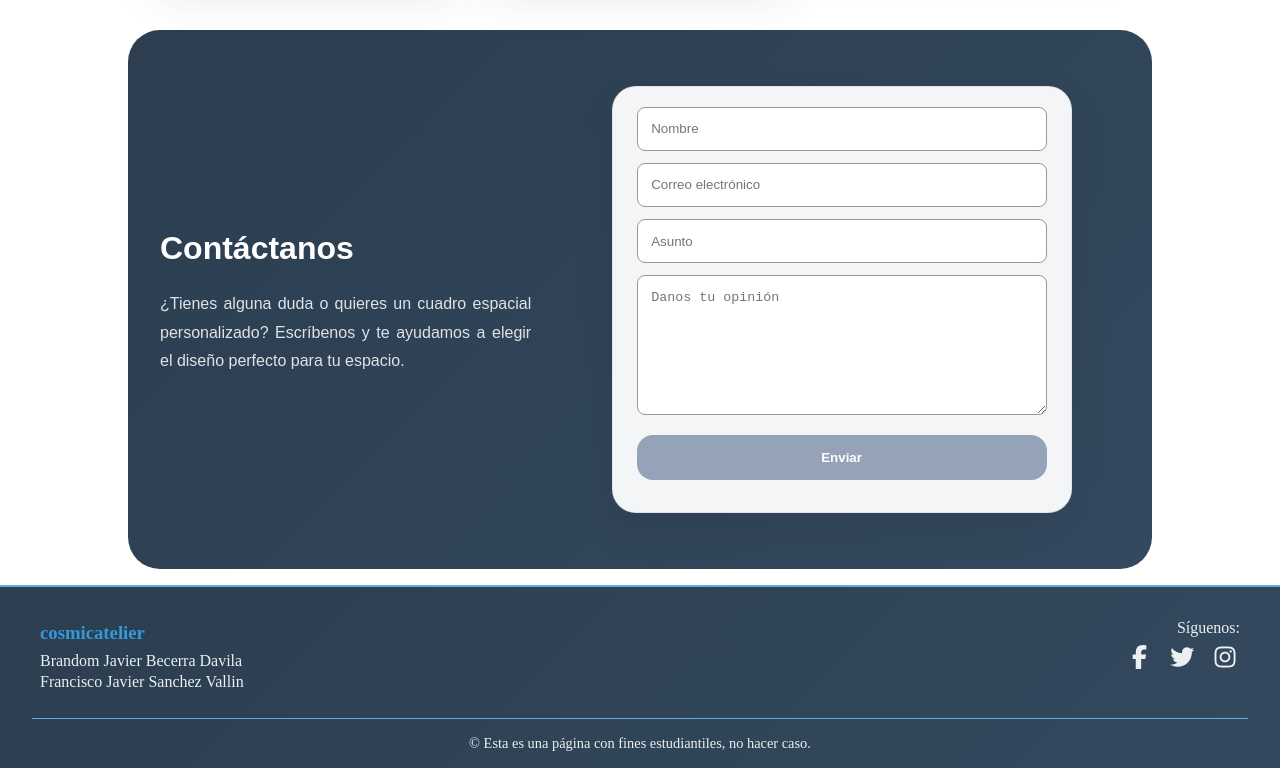
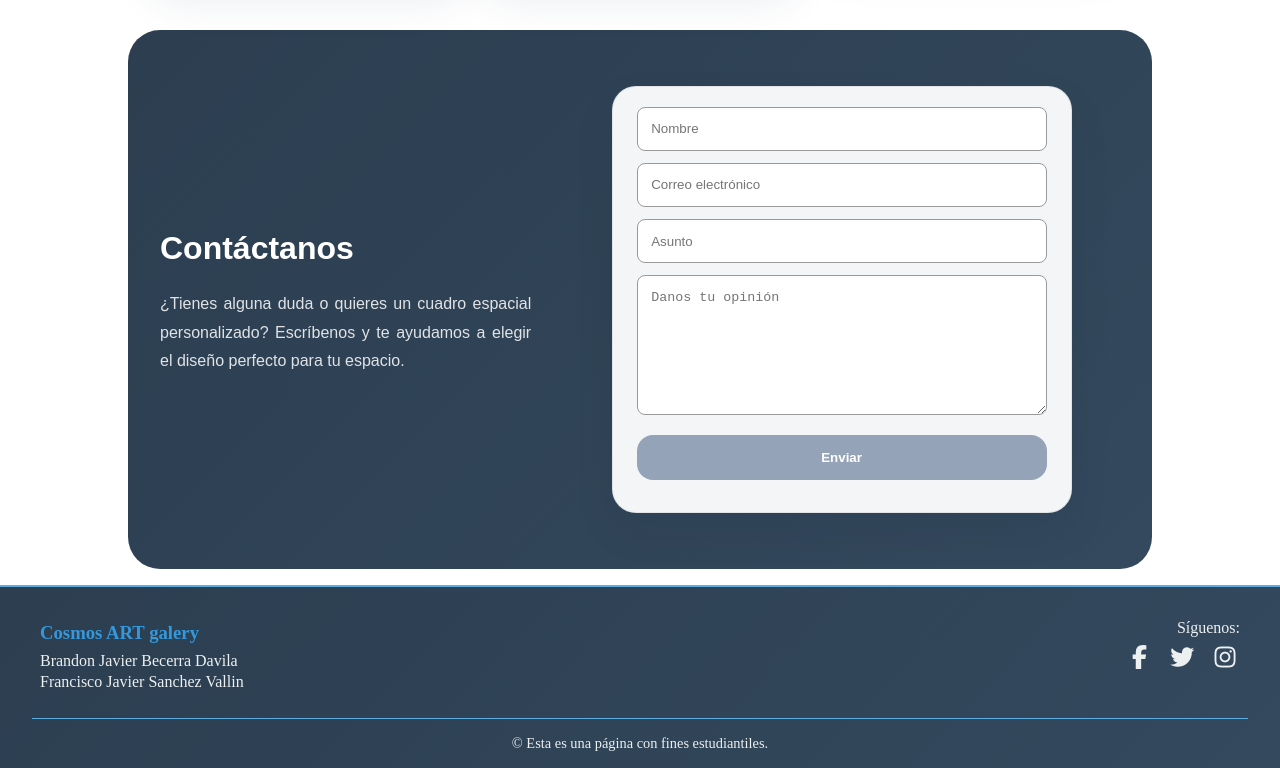
Before and after one commit to FranciscoJavierSV/TiendaEnLinea, an Angular app in the folder front/: page /#/inicio in a window 1280 px wide. Shown: the part 1645-2413 px from the top of the page. Built offline with nearby package versions, Linux system fonts and the light colour scheme.

Commit message:
Ajustes del footer

```diff
--- a/front/src/app/components/footer/footer.html
+++ b/front/src/app/components/footer/footer.html
@@ -2,9 +2,9 @@
 
     <div class="contenido-pie">
         <div class="pie-izquierda">
-            <h3>cosmicatelier</h3>
+            <h3>Cosmos ART galery</h3>
             <div class="datos">
-                <p>Brandom Javier Becerra Davila</p>
+                <p>Brandon Javier Becerra Davila</p>
                 <p>Francisco Javier Sanchez Vallin</p>
             </div>
         </div>
@@ -19,5 +19,5 @@
         </div>
     </div>
     <hr>
-    <p>&copy; Esta es una página con fines estudiantiles, no hacer caso.</p>
+    <p>&copy; Esta es una página con fines estudiantiles.</p>
 </div>
```
